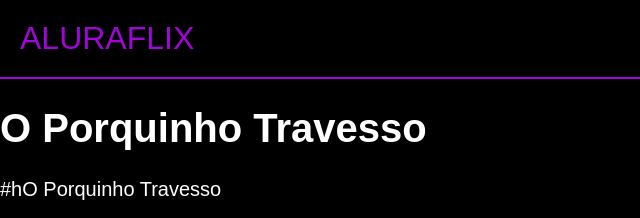
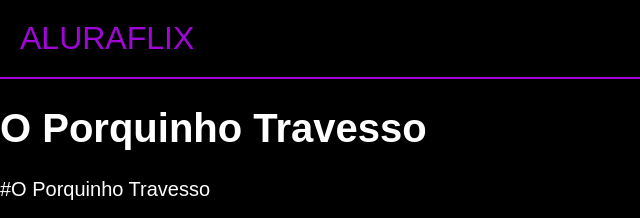
Before and after one commit to 30mariaeduarda1a/MARIAFLIX, a plain HTML site: page index.html in a window 1280 px wide. Shown: the top 218 px of the page, 0-640 px from the left. Drawn offline with Linux system fonts and the light colour scheme; grey boxes are pictures that could not be loaded.

Commit message:
<html lang="pt-BR">
<head>
    <link rel="stylesheet" href="styles.css">
    <title>Aluraflix</title>
</head>

<body>
    <header>ALURAFLIX</header>

    <h1>O Porquinho Travesso</h1>
    <p>#O Porquinho Travesso</p>

    <iframe width="560" height="315" src="https://www.youtube.com/embed/hmgTvsfCg98?si=CtoZ_5tAvRykvIe_" title="YouTube video player" frameborder="0" allow="accelerometer; autoplay; clipboard-write; encrypted-media; gyroscope; picture-in-picture; web-share" referrerpolicy="strict-origin-when-cross-origin" allowfullscreen></iframe>

</body>

</html>

```diff
--- a/index.html
+++ b/index.html
@@ -9,7 +9,7 @@
     <header>ALURAFLIX</header>
 
     <h1>O Porquinho Travesso</h1>
-    <p>#hO Porquinho Travesso</p>
+    <p>#O Porquinho Travesso</p>
 
     <iframe width="560" height="315" src="https://www.youtube.com/embed/hmgTvsfCg98?si=CtoZ_5tAvRykvIe_" title="YouTube video player" frameborder="0" allow="accelerometer; autoplay; clipboard-write; encrypted-media; gyroscope; picture-in-picture; web-share" referrerpolicy="strict-origin-when-cross-origin" allowfullscreen></iframe>
 
```
